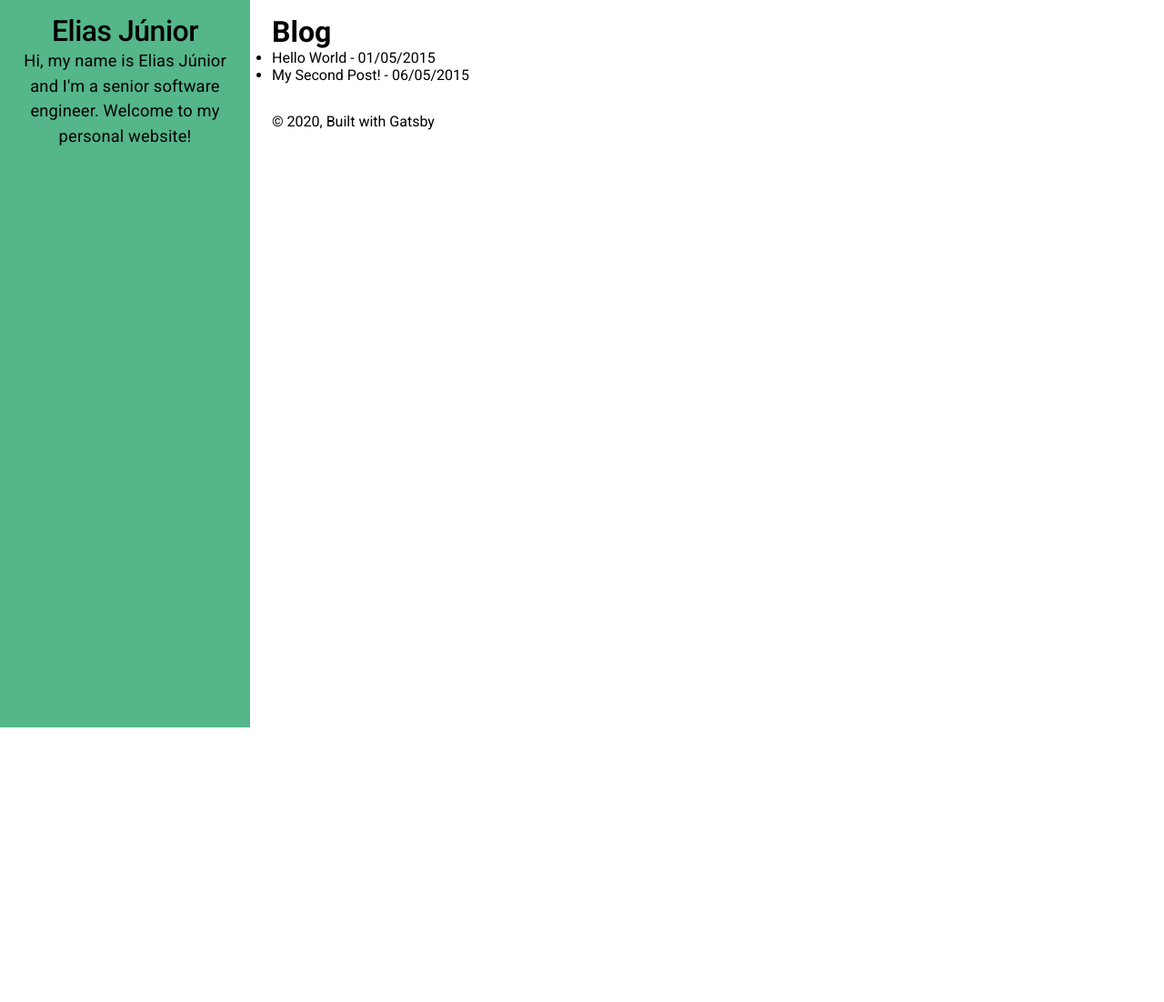
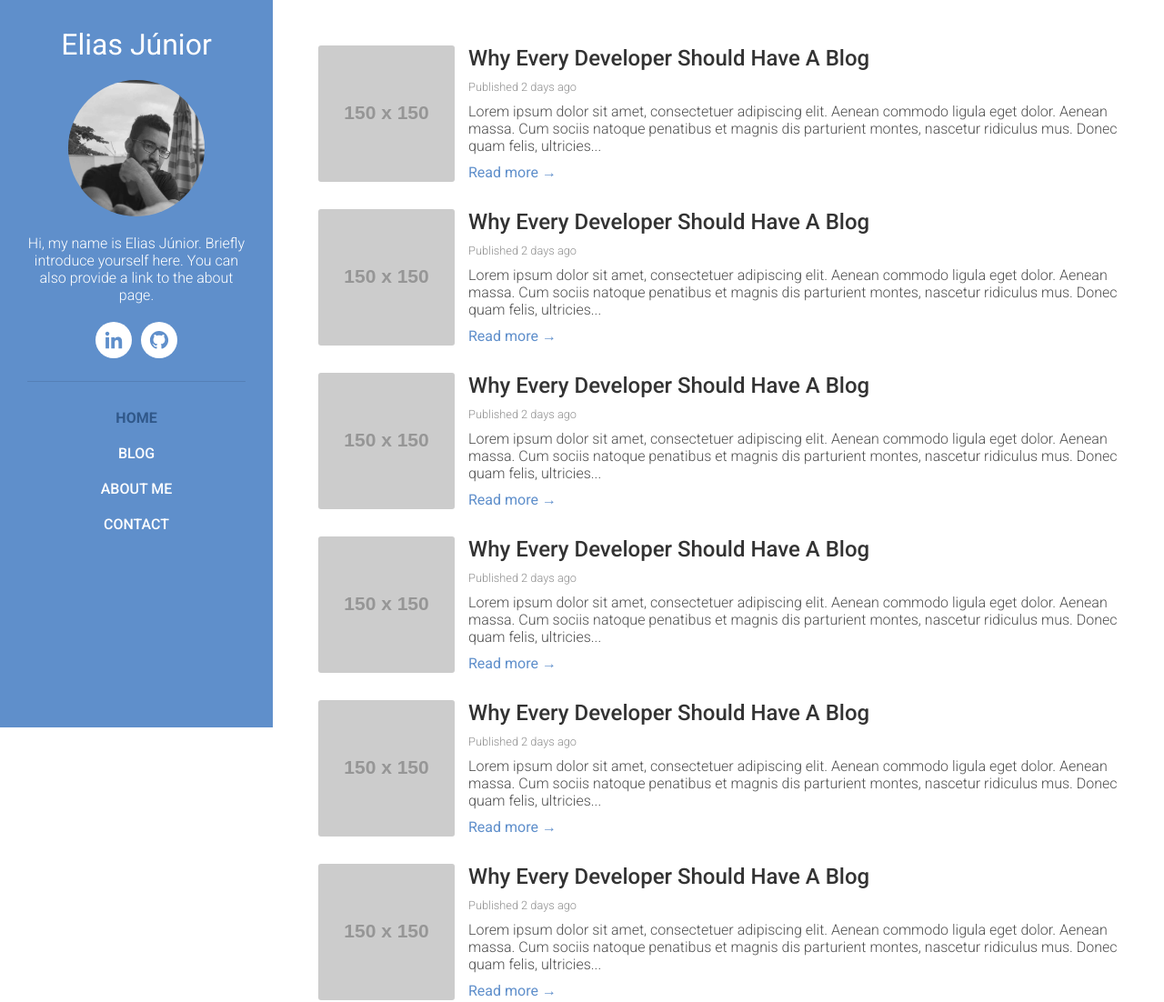
Before and after one commit to eliasjnior/personal-blog, a Gatsby site: page /blog in a window 1280 px wide. Shown: the top 1102 px of the page at 91% size. Before the commit the page ends 800 px from the top, so only its background shows below. Built offline with nearby package versions, Linux system fonts and the light colour scheme; Gatsby itself is replaced by a stand-in of ours; placeholder pictures from the web are drawn by us.

Commit message:
refactor: separate layout in components

```diff
--- a/src/components/Footer/index.tsx
+++ /dev/null
@@ -1,18 +0,0 @@
-import React from 'react'
-
-import Box from '@material-ui/core/Box'
-import Container from '@material-ui/core/Container'
-
-const Footer: React.FC = () => {
-  return (
-    <Container maxWidth="lg">
-      <Box py={2}>
-        © {new Date().getFullYear()}, Built with
-        {` `}
-        <a href="https://www.gatsbyjs.org">Gatsby</a>
-      </Box>
-    </Container>
-  )
-}
-
-export default Footer
--- a/src/components/Header/index.tsx
+++ b/src/components/Header/index.tsx
@@ -1,27 +1,45 @@
 import React from 'react'
 
-import Box from '@material-ui/core/Box'
-import Typography from '@material-ui/core/Typography'
-import { Link } from 'gatsby'
+import { GrGithub, GrLinkedinOption } from 'react-icons/gr'
 
-import { Wrapper } from './styles'
+import {
+  Container,
+  Image,
+  Menu,
+  MenuLink,
+  Presentation,
+  Separator,
+  SocialLink,
+  SocialList,
+  Title,
+} from './styles'
 
-interface HeaderProps {
-  siteTitle: string
-}
-
-const Header: React.FC<HeaderProps> = ({ siteTitle }) => (
-  <Wrapper>
-    <Box p={2}>
-      <Typography variant="h1" align="center">
-        <Link to="/">{siteTitle}</Link>
-      </Typography>
-      <Typography align="center">
-        Hi, my name is Elias Júnior and I'm a senior software engineer. Welcome
-        to my personal website!
-      </Typography>
-    </Box>
-  </Wrapper>
+const Header: React.FC = () => (
+  <Container>
+    <Title>Elias Júnior</Title>
+    <Image src={'/profile.jpeg'} alt="Elias Júnior" />
+    <Presentation>
+      Hi, my name is Elias Júnior. Briefly introduce yourself here. You can also
+      provide a link to the about page.
+    </Presentation>
+    <SocialList>
+      <SocialLink href="#">
+        <GrLinkedinOption size={22} />
+      </SocialLink>
+      <SocialLink href="#">
+        <GrGithub size={22} />
+      </SocialLink>
+    </SocialList>
+    <Separator />
+    <Menu>
+      <MenuLink to="/" active>
+        Home
+      </MenuLink>
+      <MenuLink to="/blog">Blog</MenuLink>
+      <MenuLink to="/about-me">About me</MenuLink>
+      <MenuLink to="/contact">Contact</MenuLink>
+    </Menu>
+  </Container>
 )
 
 export default Header
--- a/src/components/Header/styles.ts
+++ b/src/components/Header/styles.ts
@@ -1,9 +1,102 @@
-import styled from 'styled-components'
+import { Link } from 'gatsby'
+import styled, { css } from 'styled-components'
 
-export const Wrapper = styled.header`
-  background-color: #54b689;
-  width: 275px;
+export const Container = styled.header`
+  background-color: #5f8fcb;
+  color: #fff;
+  max-width: 300px;
+  min-height: 100vh;
+  padding: 30px;
   position: fixed;
-  height: 100%;
-  z-index: 10;
+  top: 0;
+  left: 0;
 `
+
+export const Title = styled.h1`
+  text-align: center;
+  margin-bottom: 20px;
+  font-weight: 400;
+  font-size: 2rem;
+`
+
+export const Image = styled.img`
+  max-width: 150px;
+  display: block;
+  margin: 0 auto 20px auto;
+  border-radius: 50%;
+  user-drag: none;
+  user-select: none;
+`
+
+export const Presentation = styled.h2`
+  text-align: center;
+  font-weight: 300;
+  font-size: 1rem;
+  margin-bottom: 20px;
+`
+
+export const SocialList = styled.div`
+  list-style: none;
+  display: flex;
+  flex-wrap: wrap;
+  margin-bottom: 20px;
+  justify-content: center;
+`
+
+export const SocialLink = styled.a`
+  color: #5f8fcb;
+  background-color: #fff;
+  border-radius: 50%;
+  width: 40px;
+  height: 40px;
+  display: flex;
+  align-items: center;
+  justify-content: center;
+  margin: 0 5px 5px 5px;
+  transition: all linear 0.2s;
+
+  &:hover,
+  &:focus {
+    opacity: 0.8;
+  }
+`
+
+export const Separator = styled.hr`
+  border-width: 1px 0 0 0;
+  border-color: rgba(0, 0, 0, 0.1);
+  margin: 0 0 20px 0;
+`
+
+export const Menu = styled.nav`
+  display: flex;
+  flex-direction: column;
+`
+
+type MenuLinkProps = {
+  active?: boolean
+}
+
+export const MenuLink = styled(Link)<MenuLinkProps>`
+  display: flex;
+  align-items: center;
+  justify-content: center;
+  width: 100%;
+  padding: 10px 15px;
+  border-radius: 5px;
+  transition: all linear 0.2s;
+  font-weight: 500;
+  text-transform: uppercase;
+
+  ${({ active }) =>
+    active
+      ? css`
+          color: #30588a;
+          font-weight: 600;
+        `
+      : css`
+          &:hover,
+          &:focus {
+            background-color: rgba(255, 255, 255, 0.05);
+          }
+        `}
+`
--- a/src/components/Layout/index.tsx
+++ b/src/components/Layout/index.tsx
@@ -1,40 +1,16 @@
 import React from 'react'
 
-import { ThemeProvider as MuiThemeProvider } from '@material-ui/core'
-import Box from '@material-ui/core/Box'
-import Container from '@material-ui/core/Container'
-import { graphql, useStaticQuery } from 'gatsby'
+import Header from '~/components/Header'
+import GlobalStyle from '~/styles/GlobalStyle'
 
-import GlobalStyle from '~/styles/GlobalStyle'
-import MuiTheme from '~/styles/MuiTheme'
-
-import Footer from '../Footer'
-import Header from '../Header'
-import { Wrapper } from './styles'
+import { Content } from './styles'
 
 const Layout: React.FC = ({ children }) => {
-  const data = useStaticQuery(graphql`
-    query SiteTitleQuery {
-      site {
-        siteMetadata {
-          title
-        }
-      }
-    }
-  `)
-
   return (
     <>
-      <MuiThemeProvider theme={MuiTheme}>
-        <GlobalStyle />
-        <Header siteTitle={data.site.siteMetadata.title} />
-        <Wrapper className="teste">
-          <Container maxWidth="lg">
-            <Box py={2}>{children}</Box>
-          </Container>
-          <Footer />
-        </Wrapper>
-      </MuiThemeProvider>
+      <GlobalStyle />
+      <Header />
+      <Content>{children}</Content>
     </>
   )
 }
--- a/src/components/Layout/styles.ts
+++ b/src/components/Layout/styles.ts
@@ -1,7 +1,107 @@
-import styled from 'styled-components'
+import { darken } from 'polished'
+import styled, { css } from 'styled-components'
 
-export const Wrapper = styled.div`
-  margin-left: 275px;
+export const Header = styled.header`
+  background-color: #5f8fcb;
+  color: #fff;
+  max-width: 300px;
+  min-height: 100vh;
+  padding: 30px;
+  position: fixed;
+  top: 0;
+  left: 0;
 `
 
-export const Footer = styled.footer``
+export const Title = styled.h1`
+  text-align: center;
+  margin-bottom: 20px;
+  font-weight: 400;
+  font-size: 2rem;
+`
+
+export const Image = styled.img`
+  max-width: 150px;
+  display: block;
+  margin: 0 auto 20px auto;
+  border-radius: 50%;
+  user-drag: none;
+  user-select: none;
+`
+
+export const Presentation = styled.h2`
+  text-align: center;
+  font-weight: 300;
+  font-size: 1rem;
+  margin-bottom: 20px;
+`
+
+export const SocialList = styled.div`
+  list-style: none;
+  display: flex;
+  flex-wrap: wrap;
+  margin-bottom: 20px;
+  justify-content: center;
+`
+
+export const SocialLink = styled.a`
+  color: #5f8fcb;
+  background-color: #fff;
+  border-radius: 50%;
+  width: 40px;
+  height: 40px;
+  display: flex;
+  align-items: center;
+  justify-content: center;
+  margin: 0 5px 5px 5px;
+  transition: all linear 0.2s;
+
+  &:hover,
+  &:focus {
+    opacity: 0.8;
+  }
+`
+
+export const Separator = styled.hr`
+  border-width: 1px 0 0 0;
+  border-color: rgba(0, 0, 0, 0.1);
+  margin: 0 0 20px 0;
+`
+
+export const Menu = styled.nav`
+  display: flex;
+  flex-direction: column;
+`
+
+type MenuLinkProps = {
+  active?: boolean
+}
+
+export const MenuLink = styled.a<MenuLinkProps>`
+  display: flex;
+  align-items: center;
+  justify-content: center;
+  width: 100%;
+  padding: 10px 15px;
+  border-radius: 5px;
+  transition: all linear 0.2s;
+  font-weight: 500;
+  text-transform: uppercase;
+
+  ${({ active }) =>
+    active
+      ? css`
+          color: #30588a;
+          font-weight: 600;
+        `
+      : css`
+          &:hover,
+          &:focus {
+            background-color: rgba(255, 255, 255, 0.05);
+          }
+        `}
+`
+
+export const Content = styled.div`
+  margin-left: 300px;
+  padding: 50px;
+`
--- a/src/components/SEO/index.tsx
+++ /dev/null
@@ -1,85 +0,0 @@
-import React from 'react'
-
-import { graphql, useStaticQuery } from 'gatsby'
-import { Helmet } from 'react-helmet'
-
-type MetaType = ConcatArray<
-  | { property: string; content: string; name?: undefined }
-  | { name: string; content: unknown; property?: undefined }
->
-
-interface SeoProps {
-  description?: string
-  lang?: string
-  meta?: MetaType
-  title: string
-}
-
-const SEO: React.FC<SeoProps> = ({
-  description = '',
-  lang = 'en',
-  meta = [],
-  title,
-}) => {
-  const { site } = useStaticQuery(
-    graphql`
-      query {
-        site {
-          siteMetadata {
-            title
-            description
-            author
-          }
-        }
-      }
-    `,
-  )
-
-  const metaDescription: string = description || site.siteMetadata.description
-
-  return (
-    <Helmet
-      htmlAttributes={{
-        lang,
-      }}
-      title={title}
-      titleTemplate={`%s | ${site.siteMetadata.title}`}
-      meta={[
-        {
-          name: `description`,
-          content: metaDescription,
-        },
-        {
-          property: `og:title`,
-          content: title,
-        },
-        {
-          property: `og:description`,
-          content: metaDescription,
-        },
-        {
-          property: `og:type`,
-          content: `website`,
-        },
-        {
-          name: `twitter:card`,
-          content: `summary`,
-        },
-        {
-          name: `twitter:creator`,
-          content: site.siteMetadata.author,
-        },
-        {
-          name: `twitter:title`,
-          content: title,
-        },
-        {
-          name: `twitter:description`,
-          content: metaDescription,
-        },
-      ].concat(meta)}
-    />
-  )
-}
-
-export default SEO
--- a/src/pages/404.tsx
+++ b/src/pages/404.tsx
@@ -1,11 +1,9 @@
 import React from 'react'
 
-import Layout from '../components/Layout'
-import SEO from '../components/SEO'
+import Layout from '~/components/Layout'
 
 const NotFoundPage: React.FC = () => (
   <Layout>
-    <SEO title="404: Not found" />
     <h1>Página não encontrada</h1>
     <p>Esta página não existe :/</p>
   </Layout>
--- a/src/pages/blog/index.tsx
+++ b/src/pages/blog/index.tsx
@@ -1,57 +1,53 @@
-import React, { useMemo } from 'react'
+import React from 'react'
 
-import { Link, PageProps, graphql, useStaticQuery } from 'gatsby'
+import { AiOutlineArrowLeft, AiOutlineArrowRight } from 'react-icons/ai'
 
 import Layout from '~/components/Layout'
-import SEO from '~/components/SEO'
 
-interface Post {
-  id: string
-  title: string
-  date: string
-  slug: string
-}
+import {
+  Pagination,
+  PaginationLink,
+  Post,
+  PostContent,
+  PostDate,
+  PostDescription,
+  PostImage,
+  PostLink,
+  PostList,
+  PostTitle,
+} from './styles'
 
-const Blog: React.FC<PageProps> = () => {
-  const data = useStaticQuery(graphql`
-    query {
-      allMarkdownRemark {
-        edges {
-          node {
-            id
-            frontmatter {
-              title
-              date(formatString: "DD/MM/YYYY")
-              slug
-            }
-          }
-        }
-      }
-    }
-  `)
-
-  const posts: Post[] = useMemo(
-    () =>
-      data.allMarkdownRemark.edges.map((item: any) => ({
-        id: item.node.id,
-        date: item.node.frontmatter.date,
-        title: item.node.frontmatter.title,
-        slug: item.node.frontmatter.slug,
-      })),
-    [data.allMarkdownRemark.edges],
-  )
-
+const Blog: React.FC = () => {
   return (
     <Layout>
-      <SEO title="Blog" />
-      <h1>Blog</h1>
-      <ul>
-        {posts.map((post) => (
-          <li key={post.id}>
-            <Link to={`/blog/${post.slug}`}>{post.title}</Link> - {post.date}
-          </li>
+      <PostList>
+        {[1, 2, 3, 4, 5, 6, 7, 8, 9, 10].map((post) => (
+          <Post key={post.toString()}>
+            <PostImage src="https://via.placeholder.com/150x150" />
+            <PostContent>
+              <PostTitle>
+                <a href="#">Why Every Developer Should Have A Blog</a>
+              </PostTitle>
+              <PostDate>Published 2 days ago</PostDate>
+              <PostDescription>
+                Lorem ipsum dolor sit amet, consectetuer adipiscing elit. Aenean
+                commodo ligula eget dolor. Aenean massa. Cum sociis natoque
+                penatibus et magnis dis parturient montes, nascetur ridiculus
+                mus. Donec quam felis, ultricies...
+              </PostDescription>
+              <PostLink href="#">Read more →</PostLink>
+            </PostContent>
+          </Post>
         ))}
-      </ul>
+      </PostList>
+      <Pagination>
+        <PaginationLink align="left">
+          <AiOutlineArrowLeft size={25} /> Previous
+        </PaginationLink>
+        <PaginationLink align="right">
+          Next <AiOutlineArrowRight size={25} />
+        </PaginationLink>
+      </Pagination>
     </Layout>
   )
 }
--- a/src/templates/post/index.tsx
+++ b/src/templates/post/index.tsx
@@ -1,6 +1,8 @@
 import React from 'react'
 
 import { PageProps, graphql } from 'gatsby'
+
+import Layout from '~/components/Layout'
 
 type DataType = {
   markdownRemark: {
@@ -24,10 +26,10 @@ const Post: React.FC<PageProps<DataType, PageContext>> = ({
   pageContext,
 }) => {
   return (
-    <div>
+    <Layout>
       <h1>My post</h1>
       <div dangerouslySetInnerHTML={{ __html: data.markdownRemark.html }} />
-    </div>
+    </Layout>
   )
 }
 
```
Also changed, not shown: src/components/Image/index.tsx (deleted, +0 -22 lines), src/pages/blog/styles.ts (renamed from src/pages/styles.ts, +1 -106 lines), src/pages/index.tsx (+4 -85 lines).
